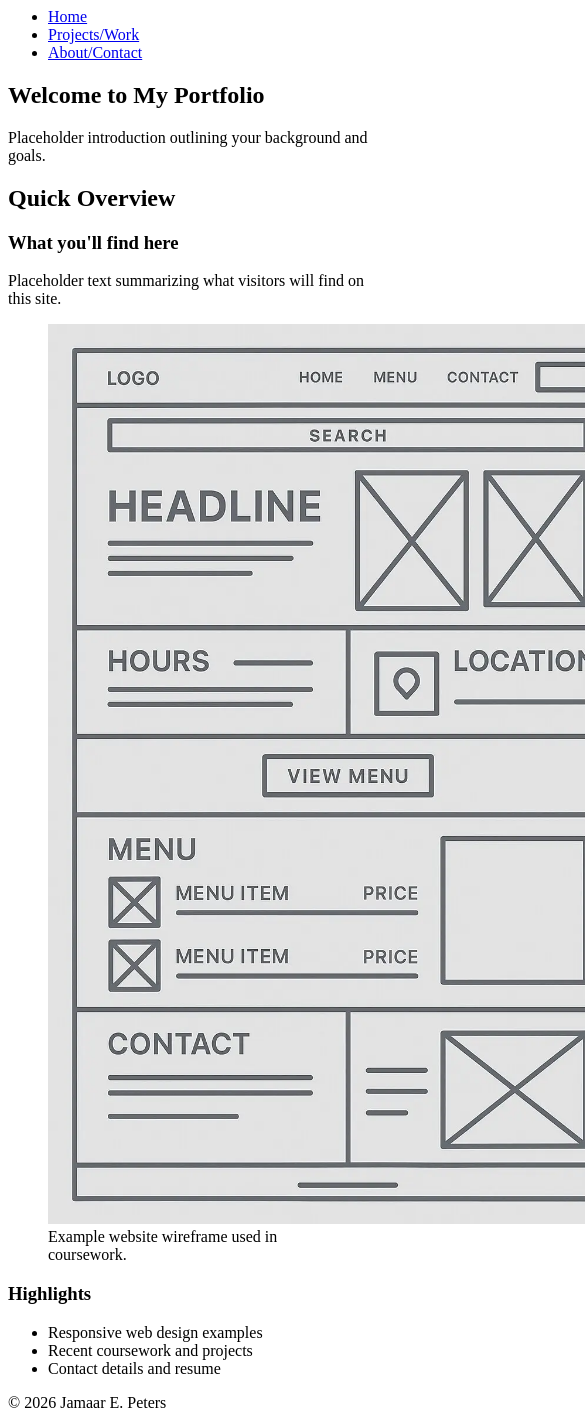
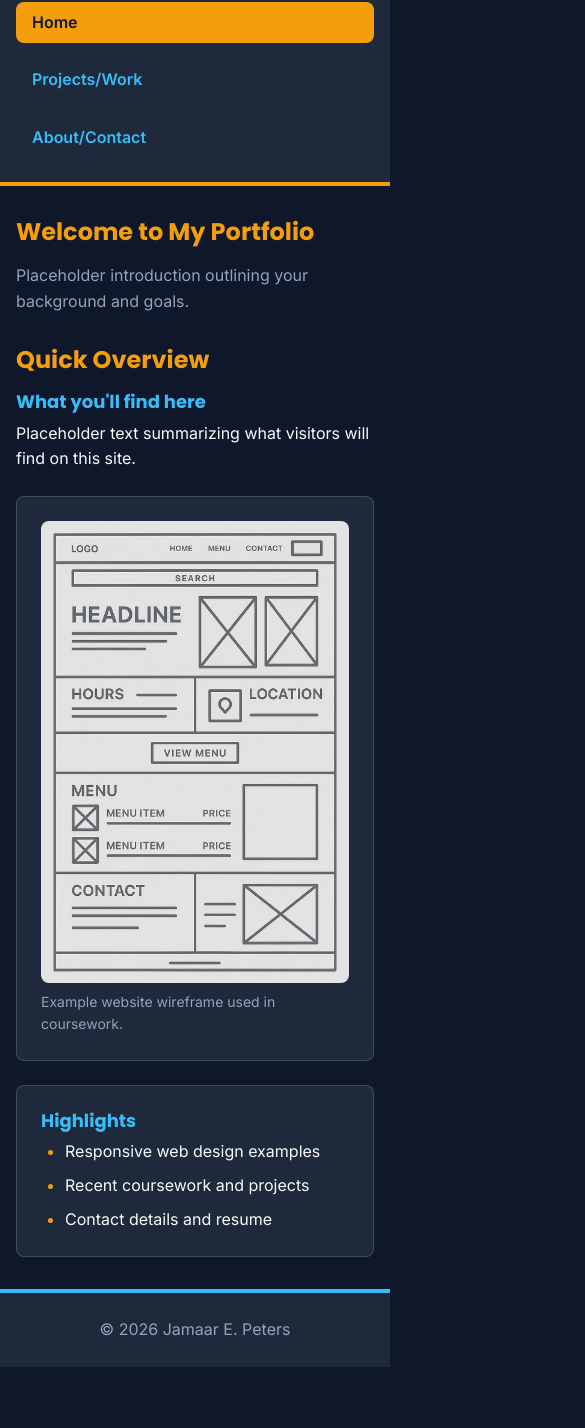
Before and after one commit to jpeters-coder/web_dev_104, a plain HTML site: page index.html in a window 390 px wide. Shown: the part 72-1500 px from the top of the page, 585 px wide, since content can reach past the window. After the commit the page ends 1439 px from the top, so only its background shows below. Drawn offline with Linux system fonts and the light colour scheme.

Commit message:
Add responsive Flexbox and Grid styles for Milestone 2. (#1)
Link a shared stylesheet and Poppins/Inter on every page, and lay out the header, overview, projects, and about sections so they stack on small screens and split into columns from 768px.

Co-authored-by: Cursor Agent <cursoragent@cursor.com>
Co-authored-by: jpeters-coder <jpeters-coder@users.noreply.github.com>

```diff
--- a/index.html
+++ b/index.html
@@ -4,21 +4,27 @@
   <meta charset="utf-8">
   <meta name="viewport" content="width=device-width, initial-scale=1">
   <title>Home | Jamaar's Portfolio</title>
+  <link rel="preconnect" href="https://fonts.googleapis.com">
+  <link rel="preconnect" href="https://fonts.gstatic.com" crossorigin>
+  <link href="https://fonts.googleapis.com/css2?family=Inter:wght@400;500;600&family=Poppins:wght@600;700&display=swap" rel="stylesheet">
+  <link rel="stylesheet" href="styles.css">
 </head>
 <body>
-  <header>
+  <header id="site-header">
+    <div class="container header-bar">
       <h1>Jamaar E. Peters</h1>
       <nav>
         <ul>
-        <li><a href="index.html">Home</a></li>
+          <li><a href="index.html" class="is-active" aria-current="page">Home</a></li>
           <li><a href="projects.html">Projects/Work</a></li>
           <li><a href="about.html">About/Contact</a></li>
         </ul>
       </nav>
+    </div>
   </header>
 
-  <main>
-    <article>
+  <main class="container">
+    <article class="intro">
       <h2>Welcome to My Portfolio</h2>
       <p>Placeholder introduction outlining your background and goals.</p>
     </article>
@@ -28,12 +34,13 @@
       <h3>What you'll find here</h3>
       <p>Placeholder text summarizing what visitors will find on this site.</p>
 
-      <figure>
+      <div class="split">
+        <figure class="card">
           <img src="website-wireframe-examples-Restaurant.webp" alt="Wireframe of a restaurant website layout" width="600">
           <figcaption>Example website wireframe used in coursework.</figcaption>
         </figure>
 
-      <aside>
+        <aside class="card" id="highlights">
           <h3>Highlights</h3>
           <ul>
             <li>Responsive web design examples</li>
@@ -41,11 +48,14 @@
             <li>Contact details and resume</li>
           </ul>
         </aside>
+      </div>
     </section>
   </main>
 
-  <footer>
+  <footer id="site-footer">
+    <div class="container">
       <p>© 2026 Jamaar E. Peters</p>
+    </div>
   </footer>
 </body>
 </html>
--- /dev/null
+++ b/styles.css
@@ -0,0 +1,298 @@
+:root {
+  --color-bg: #0f172a;
+  --color-panel: #1e293b;
+  --color-text: #f8fafc;
+  --color-accent: #f59e0b;
+  --color-secondary: #38bdf8;
+  --color-muted: #94a3b8;
+
+  --space-1: 8px;
+  --space-2: 16px;
+  --space-3: 24px;
+  --space-4: 32px;
+  --space-6: 48px;
+  --space-8: 64px;
+
+  --font-body: "Inter", sans-serif;
+  --font-heading: "Poppins", sans-serif;
+  --container-max: 1140px;
+  --radius: 8px;
+}
+
+/* Type selector */
+*,
+*::before,
+*::after {
+  box-sizing: border-box;
+}
+
+/* Type selector */
+body {
+  display: flex;
+  flex-direction: column;
+  min-height: 100vh;
+  margin: 0;
+  background: var(--color-bg);
+  color: var(--color-text);
+  font-family: var(--font-body);
+  font-size: 16px;
+  line-height: 1.6;
+}
+
+/* Type selector */
+h1,
+h2,
+h3 {
+  font-family: var(--font-heading);
+  font-weight: 700;
+  line-height: 1.2;
+  margin: 0 0 var(--space-2);
+}
+
+h1 {
+  font-size: 1.75rem;
+}
+
+h2 {
+  font-size: 1.5rem;
+  color: var(--color-accent);
+}
+
+h3 {
+  font-size: 1.125rem;
+  color: var(--color-secondary);
+  margin-bottom: var(--space-1);
+}
+
+/* Type selector */
+p {
+  margin: 0 0 var(--space-2);
+}
+
+/* Type selector */
+a {
+  color: var(--color-secondary);
+  text-decoration-thickness: 2px;
+  text-underline-offset: 4px;
+}
+
+a:hover,
+a:focus-visible {
+  color: var(--color-accent);
+}
+
+/* Type selector */
+ul {
+  margin: 0;
+  padding-left: var(--space-3);
+}
+
+li + li {
+  margin-top: var(--space-1);
+}
+
+li::marker {
+  color: var(--color-accent);
+}
+
+/* Type selector */
+img {
+  display: block;
+  width: 100%;
+  max-width: 100%;
+  height: auto;
+  border-radius: var(--radius);
+}
+
+/* Type selector */
+figure {
+  margin: 0;
+}
+
+figcaption {
+  margin-top: var(--space-1);
+  color: var(--color-muted);
+  font-size: 0.875rem;
+}
+
+/* ID selector */
+#site-header {
+  background: var(--color-panel);
+  border-bottom: 4px solid var(--color-accent);
+}
+
+/* Class selector — flexbox header: stacked on small screens */
+.header-bar {
+  display: flex;
+  flex-direction: column;
+  align-items: stretch;
+  gap: var(--space-2);
+  padding-block: var(--space-3);
+}
+
+#site-header h1 {
+  margin: 0;
+}
+
+/* Type selector — flexbox nav, stacked until the tablet breakpoint */
+nav ul {
+  display: flex;
+  flex-direction: column;
+  align-items: stretch;
+  gap: var(--space-1);
+  list-style: none;
+  margin: 0;
+  padding: 0;
+}
+
+nav a {
+  display: block;
+  padding: var(--space-1) var(--space-2);
+  border-radius: var(--radius);
+  text-decoration: none;
+  font-weight: 600;
+}
+
+nav a:focus-visible {
+  outline: 2px solid var(--color-secondary);
+  outline-offset: 2px;
+}
+
+/* Class selector */
+.is-active {
+  background: var(--color-accent);
+  color: var(--color-bg);
+}
+
+.is-active:hover,
+.is-active:focus-visible {
+  color: var(--color-bg);
+}
+
+/* Class selector */
+.container {
+  width: 100%;
+  margin-inline: auto;
+  padding-inline: var(--space-2);
+}
+
+main.container {
+  flex: 1;
+  padding-block: var(--space-4);
+}
+
+/* Class selector */
+.intro {
+  margin-bottom: var(--space-4);
+}
+
+.intro p {
+  max-width: 65ch;
+  margin-bottom: 0;
+  color: var(--color-muted);
+}
+
+/* Class selector — single column until the tablet grid */
+.split {
+  display: grid;
+  grid-template-columns: 1fr;
+  gap: var(--space-3);
+  margin-top: var(--space-3);
+}
+
+main > .split {
+  margin-top: 0;
+}
+
+/* Class selector */
+.card {
+  background: var(--color-panel);
+  padding: var(--space-3);
+  border: 1px solid rgba(148, 163, 184, 0.28);
+  border-radius: var(--radius);
+}
+
+.card ul {
+  margin-top: 0;
+}
+
+.card > :last-child {
+  margin-bottom: 0;
+}
+
+/* ID selector */
+#highlights h3,
+#contact h3,
+#bio h3 {
+  margin-top: 0;
+}
+
+/* ID selector */
+#site-footer {
+  background: var(--color-panel);
+  color: var(--color-muted);
+  border-top: 4px solid var(--color-secondary);
+  padding-block: var(--space-3);
+}
+
+#site-footer p {
+  margin: 0;
+  text-align: center;
+}
+
+/* Tablet: nav row and two-column grids */
+@media (min-width: 768px) {
+  .container {
+    padding-inline: var(--space-4);
+  }
+
+  .header-bar {
+    flex-direction: row;
+    align-items: center;
+    justify-content: space-between;
+    gap: var(--space-4);
+  }
+
+  nav ul {
+    flex-direction: row;
+    align-items: center;
+    gap: var(--space-2);
+  }
+
+  .split {
+    grid-template-columns: 1fr 1fr;
+    gap: var(--space-4);
+    align-items: start;
+  }
+
+  main.container {
+    padding-block: var(--space-6);
+  }
+}
+
+/* Desktop: centered container and larger type */
+@media (min-width: 1200px) {
+  .container {
+    max-width: var(--container-max);
+  }
+
+  body {
+    font-size: 18px;
+  }
+
+  h1 {
+    font-size: 2.25rem;
+  }
+
+  h2 {
+    font-size: 1.875rem;
+  }
+
+  h3 {
+    font-size: 1.25rem;
+  }
+
+  main.container {
+    padding-block: var(--space-8);
+  }
+}
```
Also changed, not shown: about.html (+16 -6 lines), projects.html (+16 -6 lines), 1 other file. Lines whose indentation alone changed are shown as unchanged.
